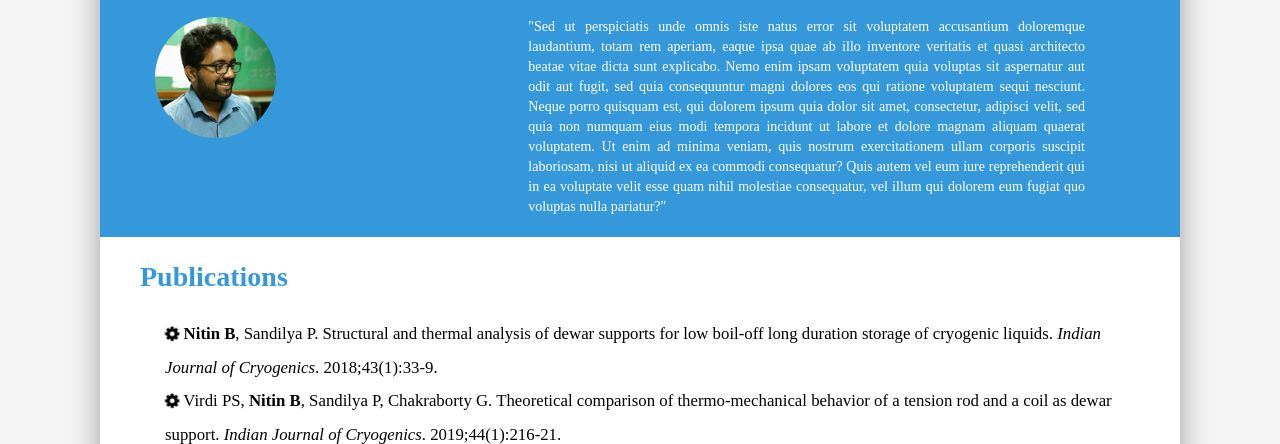
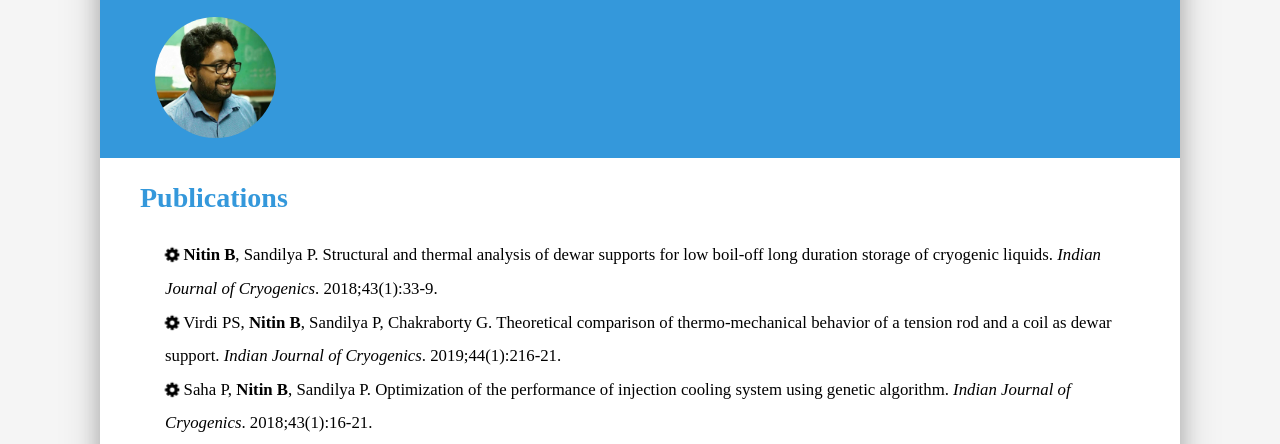
Before and after one commit to nitinbaby/tbnitin.tk, a plain HTML site: page index.html in a window 1280 px wide. Shown: the part 328-772 px from the top of the page. Drawn offline with nearby package versions, Linux system fonts and the light colour scheme.

Commit message:
Update index.html

```diff
--- a/index.html
+++ b/index.html
@@ -181,7 +181,12 @@
 				</div>
 				<div class="col-sm-8">
 					<div class="objective-main">
-						"Sed ut perspiciatis unde omnis iste natus error sit voluptatem accusantium doloremque laudantium, totam rem aperiam, eaque ipsa quae ab illo inventore veritatis et quasi architecto beatae vitae dicta sunt explicabo. Nemo enim ipsam voluptatem quia voluptas sit aspernatur aut odit aut fugit, sed quia consequuntur magni dolores eos qui ratione voluptatem sequi nesciunt. Neque porro quisquam est, qui dolorem ipsum quia dolor sit amet, consectetur, adipisci velit, sed quia non numquam eius modi tempora incidunt ut labore et dolore magnam aliquam quaerat voluptatem. Ut enim ad minima veniam, quis nostrum exercitationem ullam corporis suscipit laboriosam, nisi ut aliquid ex ea commodi consequatur? Quis autem vel eum iure reprehenderit qui in ea voluptate velit esse quam nihil molestiae consequatur, vel illum qui dolorem eum fugiat quo voluptas nulla pariatur?"
+
+
+
+
+
+
 					</div>
 				</div>
 			</div>
```
